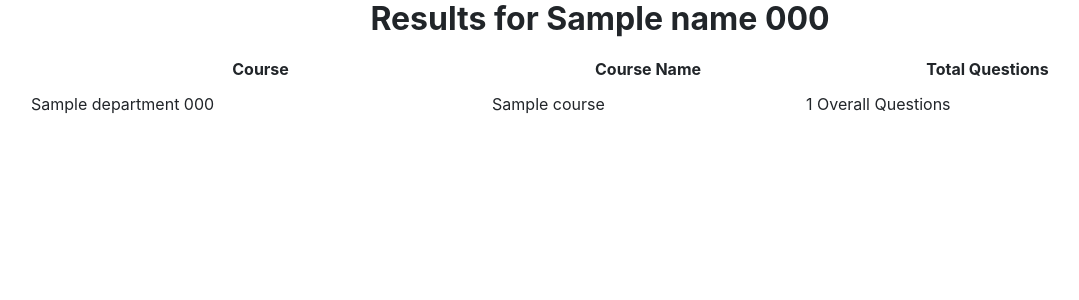
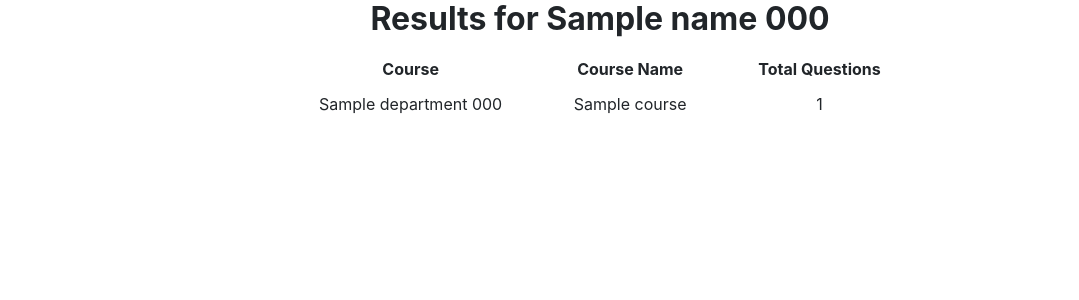
Before and after one commit to examix/examix, a Flask app: template flaskr/templates/main/cards.html in a window 1280 px wide. Shown: the part 104-404 px from the top of the page, without its empty margins (40-1119 px from the left). Run offline with Flask 3, Linux system fonts and the light colour scheme; the template is opened without the code that fills it: most values are stand-ins (such as "Sample title", 1, 10 or a date in 2020); some libraries are stand-ins or nearby versions.

Commit message:
styling and stuff

```diff
--- a/flaskr/static/styles/style.css
+++ b/flaskr/static/styles/style.css
@@ -297,13 +297,11 @@ hr {
 .navbar-nav .nav-link:hover {
     color: #FFFFFF;
     background-color: #0E00AB; /* Add background color on hover */
-    background-color: #FFAC63; /* Add background color on hover */
     border-radius: 5px; /* Add rounded corners */
 }
 
 .navbar-nav .logo:hover {
     color: #0E00AB;
-    color: #FFAC63;
 }
 /* ============ table row styling ============ */
 .all-posts {
--- a/flaskr/templates/main/cards.html
+++ b/flaskr/templates/main/cards.html
@@ -1,7 +1,7 @@
 {% extends 'base.html' %}
 
 {% block content %}
-<div class="container">
+<div class="container" style="width:50%">
   <div class="d-flex row justify-content-center align-items-center">
     <div class="col-sm text-center">
       {% if name == null %}
@@ -26,9 +26,9 @@
       <tbody>
         {% for course in course_list %}
         <tr data-department="{{ course['course'].department }}" data-code="{{ course['course'].code }}" data-school="{{ course['course'].school }}" data-prof="{{ course['course'].prof }}">
-          <td>{{ course['course'].department|string + ' ' + course['course'].code|string }}</td>
-          <td>{{ course['course'].name }}</td>
-          <td>{{ course['total_questions'] }} Overall Questions</td>
+          <td style="text-align:center">{{ course['course'].department|string + ' ' + course['course'].code|string }}</td>
+          <td style="text-align:center">{{ course['course'].name }}</td>
+          <td style="text-align:center">{{ course['total_questions'] }}</td>
         </tr>
         {% endfor %}
       </tbody>
```
